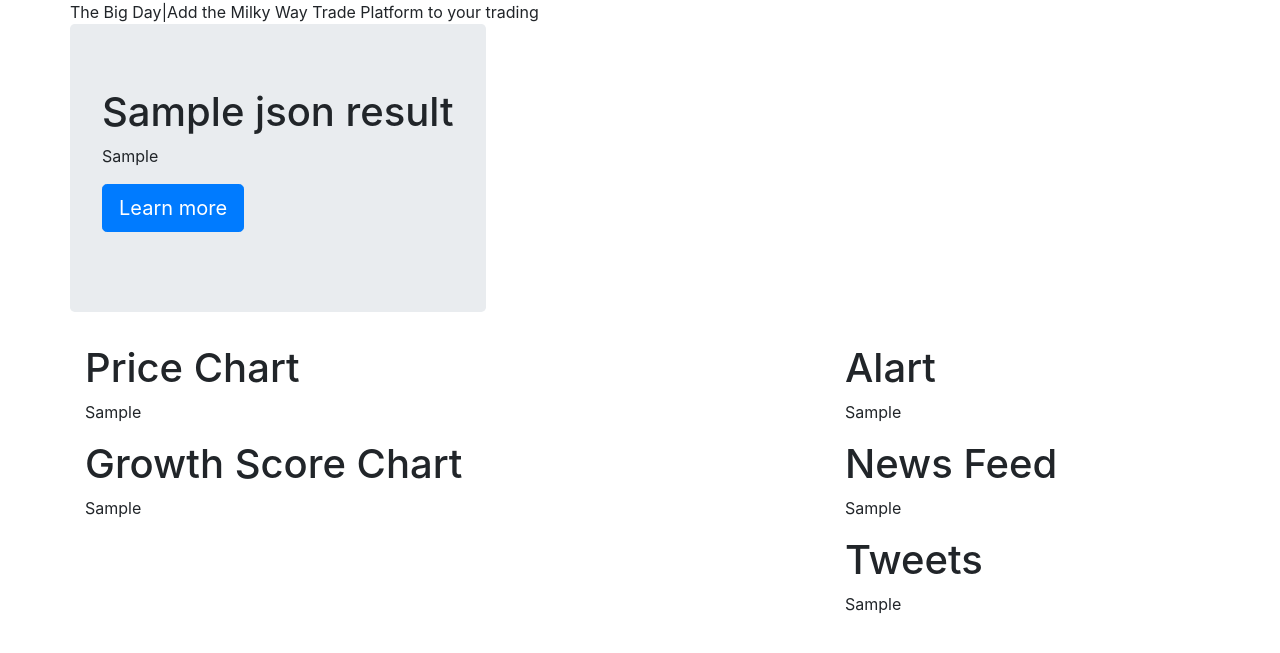
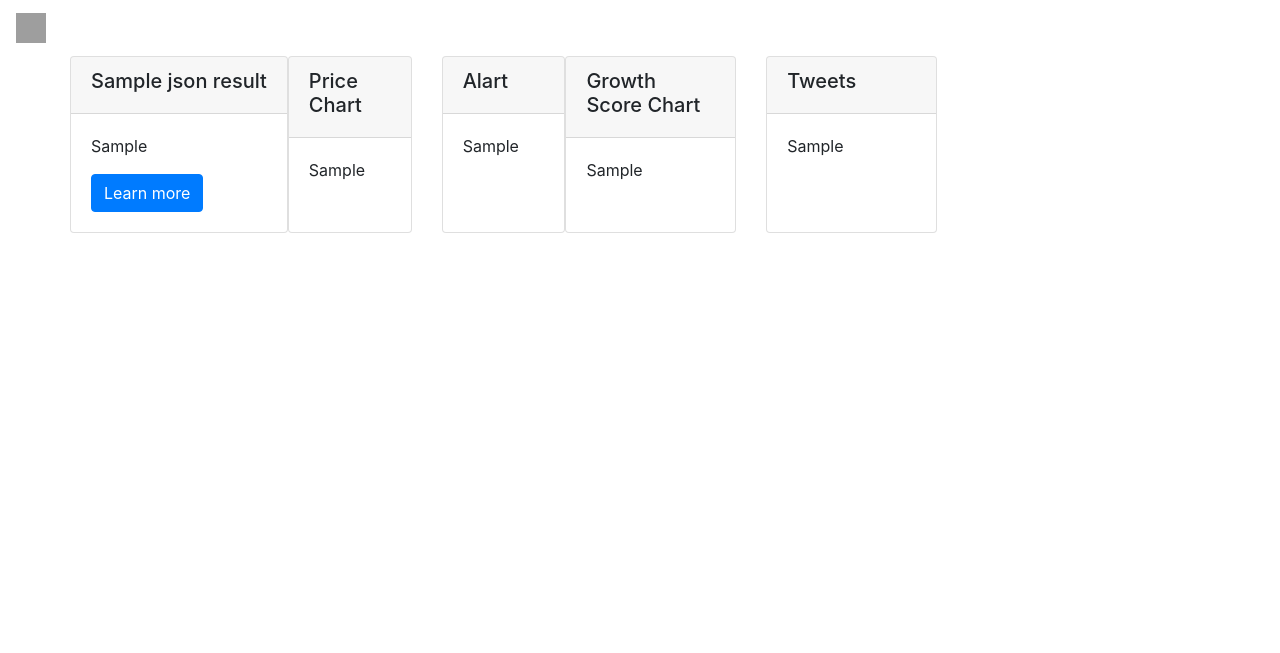
Before and after one commit to yasunakacho/astroplot, a Django app: template web/templates/detail.html in a window 1280 px wide. Shown: the top 653 px of the page. Run offline with Django 3.2, Linux system fonts and the light colour scheme; the template is opened without the code that fills it: most values are stand-ins (such as "Sample title", 1, 10 or a date in 2020); some libraries are stand-ins or nearby versions; grey boxes are pictures that could not be loaded.

Commit message:
updated detail page using card template

```diff
--- a/astroplot/settings.py
+++ b/astroplot/settings.py
@@ -26,7 +26,7 @@ SECRET_KEY = '(-wckop59r_^%c1j&%i)4gd7xa5a+op43w5pvf5)7l!hw=66v&'
 DEBUG = True
 
 ALLOWED_HOSTS = [
-    'protected-shore-64560.herokuapp.com',
+#   'protected-shore-64560.herokuapp.com',
     'space17.herokuapp.com',
     'www.space17.com',
     'localhost',
--- a/runtime.txt
+++ b/runtime.txt
@@ -1 +1 @@
-python-3.6.4
+python-3.6.5
--- /dev/null
+++ b/web/static/css/app.css
@@ -0,0 +1 @@
+.top-buffer { margin-top:20px; }
--- a/web/templates/base.html
+++ b/web/templates/base.html
@@ -1,6 +1,5 @@
 {% load staticfiles %}
 
-<!DOCTYPE html>
 <!DOCTYPE html>
 <html>
     <head>
@@ -13,6 +12,11 @@
         <link rel="stylesheet" href="https://maxcdn.bootstrapcdn.com/bootstrap/4.0.0/css/bootstrap.min.css" integrity="sha384-Gn5384xqQ1aoWXA+058RXPxPg6fy4IWvTNh0E263XmFcJlSAwiGgFAW/dAiS6JXm" crossorigin="anonymous">
     </head>
     <body>
+        <nav class="navbar">
+          <a class="navbar-brand" href="#">
+            <img src="/assets/brand/bootstrap-solid.svg" width="30" height="30" class="d-inline-block align-top" alt="">
+          </a>
+        </nav>
     {% block page %}
     {% endblock %}
         <script src="https://maxcdn.bootstrapcdn.com/bootstrap/4.0.0/js/bootstrap.min.js" integrity="sha384-JZR6Spejh4U02d8jOt6vLEHfe/JQGiRRSQQxSfFWpi1MquVdAyjUar5+76PVCmYl" crossorigin="anonymous"></script>
--- a/web/templates/detail.html
+++ b/web/templates/detail.html
@@ -3,45 +3,54 @@
 
 {% block page %}
     <div class="container">
-        <div class="row">
-            <ui>The Big Day|Add the Milky Way Trade Platform to your trading</ui>
+        <div class="card-deck">
+            <div class="row mb-4">
+                <div class="card">
+                    <div class="card-header">
+                        <h5>{{json_result.name}}</h5>
                     </div>
-    </div>
-    <div class="container">
-        <div class="row">
-            <div class="jumbotron">
-                <h1>{{json_result.name}}</h1>
-                <p>{{json_result}}</p>
-                <p><a class="btn btn-primary btn-lg" href="/" role="button">Learn more</a></p>
+                    <div class="card-body">
+                        <p class="card-text">{{json_result}}</p>
+                        <a href="/" class="btn btn-primary">Learn more</a>
                     </div>
                 </div>
             </div>
-    <div class="container">
-        <div class="row">
-            <div class="col-md-8">
-                <h1>Price Chart</h1>
+            <div class="row mb-4">
+                <div class="card" style="max-width: 46rem;">
+                    <div class="card-header">
+                        <h5>Price Chart</h5>
+                    </div>
+                    <div class="card-body">
                         <p>{{json_result}}</p>
                     </div>
-            <div class="col-md-4">
-                <h1>Alart</h1>
+                </div>
+                <div class="card" style="max-width: 24rem;">
+                    <div class="card-header">
+                        <h5>Alart</h5>
+                    </div>
+                    <div class="card-body">
                         <p>{{json_result}}</p>
                     </div>
                 </div>
             </div>
-    <div class="container">
-        <div class="row">
-            <div class="col-md-8">
-                <h1>Growth Score Chart</h1>
+            <div class="row mb-4">
+                <div class="card" style="max-width: 46rem;">
+                    <div class="card-header">
+                        <h5>Growth Score Chart</h5>
+                    </div>
+                    <div class="card-body">
                         <p>{{json_result}}</p>
                     </div>
-            <div class="col-md-4">
-                <h1>News Feed</h1>
-                <p>{{json_result}}</p>
                 </div>
-            <div class="col-md-4 ml-md-auto">
-                <h1>Tweets</h1>
+                <div class="card" style="max-width: 24rem;">
+                    <div class="card-header">
+                        <h5>Tweets</h5>
+                    </div>
+                    <div class="card-body">
                         <p>{{json_result}}</p>
                     </div>
                 </div>
             </div>
+        </div>
+    </div>
 {% endblock %}
--- a/web/templates/home.html
+++ b/web/templates/home.html
@@ -2,12 +2,13 @@
 {% load staticfiles %}
 
 {% block page %}
+
   <div class="main-content container">
       <div class="row">
         <div class="col-sm-12">
           <div class="panel panel-default panel-table">
-            <div class="panel-heading">Default
-              <div class="tools"><span class="icon s7-cloud-download"></span><span class="icon s7-edit"></span></div>
+            <div class="panel-heading">
+              <p>&ensp;Astroplot Analytics</p>
             </div>
             <div class="panel-body">
               <table id="table1" class="table table-striped table-hover">
```
Lines whose indentation alone changed are shown as unchanged.
